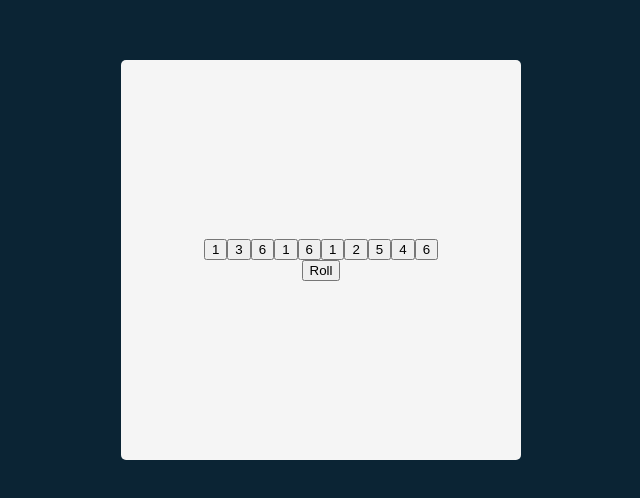
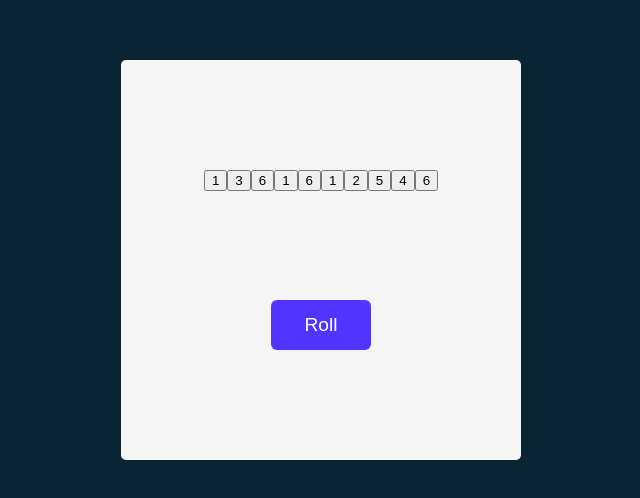
Before and after one commit to windowwelder/tenzies, a React (Vite) app: page / in a window 1280 px wide. Shown: the part 140-638 px from the top of the page, without its empty margins (319-959 px from the left). Built offline with nearby package versions, Linux system fonts and the light colour scheme.

Commit message:
style: sryling the Roll button

```diff
--- a/src/App.jsx
+++ b/src/App.jsx
@@ -18,7 +18,7 @@ export default function App() {
             <div className="container">
                 {diceElements}
             </div>
-            <button onClick={updateAllDice}>Roll</button>
+            <button className="roll-dice" onClick={updateAllDice}>Roll</button>
         </main>
     )
 }
--- a/src/index.css
+++ b/src/index.css
@@ -27,8 +27,13 @@ main {
     border-radius: 5px;
     display: flex;
     flex-direction: column;
-    justify-content: center;
+    justify-content: space-evenly;
     align-items: center;
+}
+
+button {
+    font-family: Karla, sans-serif;
+    cursor: pointer;
 }
 
 .dice-container {
@@ -50,3 +55,13 @@ main {
     font-weight: bold;
     cursor: pointer;
 }
+
+button.roll-dice {
+    height: 50px;
+    width: 100px;
+    border: none;
+    border-radius: 6px;
+    background-color: #5035FF;
+    color: white;
+    font-size: 1.2rem;
+}
```
